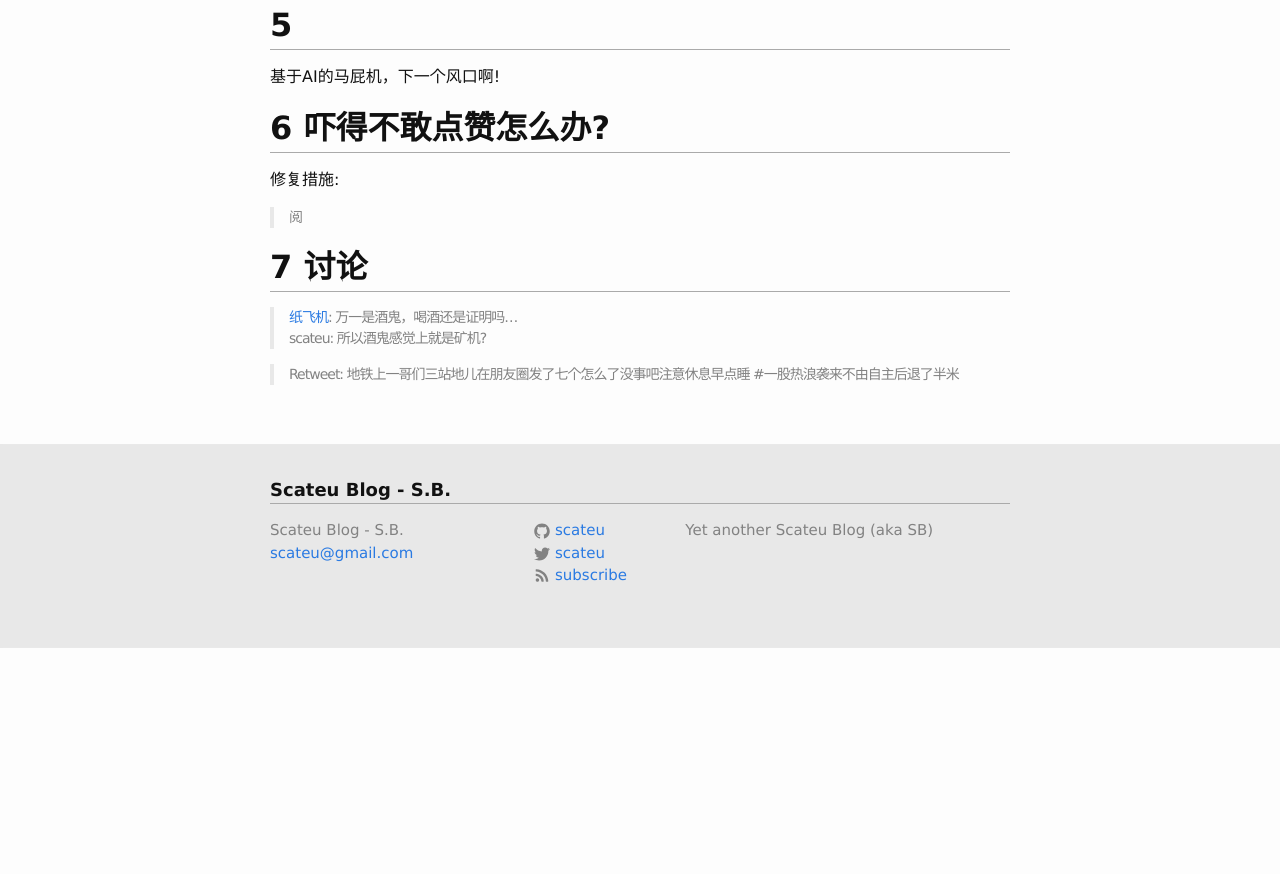
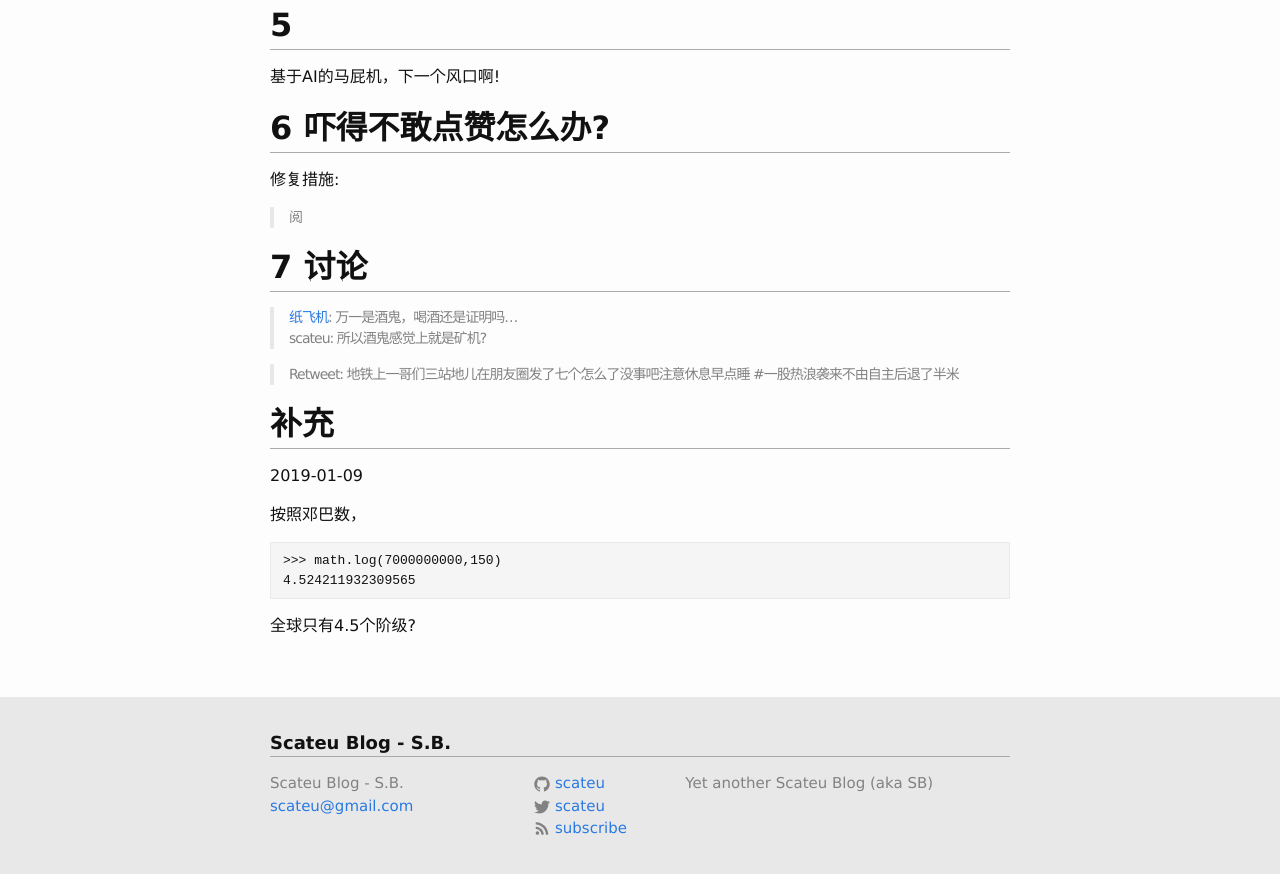
Before and after one commit to scateu/scateu.github.io, a Jekyll site: the page built from _posts/2017-11-29-proof-of-work-in-social-networking.md, in a window 1280 px wide and 900 px high, scrolled down 2005 px. Shown: the top 874 px of the window. Built offline with Jekyll 4.4.1, drawn with Linux system fonts in a browser that asks for light colours; nearby versions of some CDN libraries; formulas are drawn with MathJax 3; comment, search, counter and statistics services are not loaded; before the commit the page ends 2652 px from its top, so only the background shows below that.

Commit message:
2019年 1月 9日 星期三 12时38分37秒 CST

````diff
--- a/_posts/2017-11-29-proof-of-work-in-social-networking.md
+++ b/_posts/2017-11-29-proof-of-work-in-social-networking.md
@@ -100,3 +100,16 @@ mathjax: true
 
 
 > Retweet: 地铁上一哥们三站地儿在朋友圈发了七个怎么了没事吧注意休息早点睡 #一股热浪袭来不由自主后退了半米
+
+## 补充
+
+2019-01-09
+
+按照邓巴数，
+
+```
+>>> math.log(7000000000,150)
+4.524211932309565
+```
+
+全球只有4.5个阶级?
````
